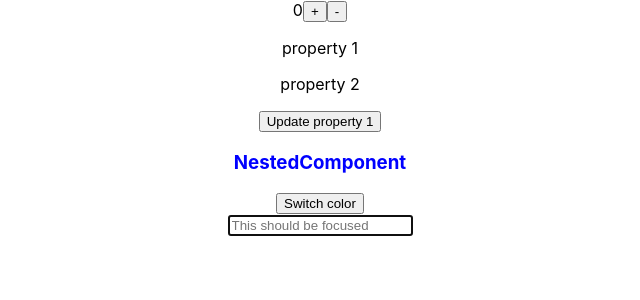
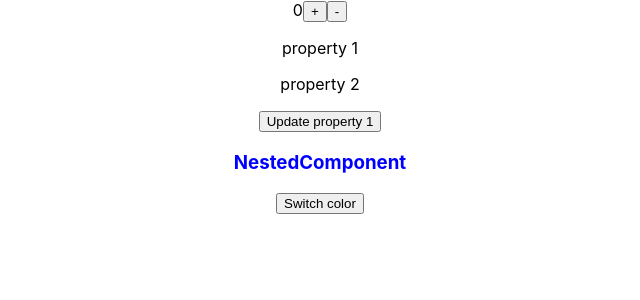
Before and after one commit to philipfabianek/react-hooks-tutorial, a React (Create React App) app: page / in a window 1280 px wide. Shown: the top 300 px of the page, without its empty margins (320-960 px from the left). Built offline with nearby package versions, Linux system fonts and the light colour scheme.

Commit message:
Revert "Episode 8"
This reverts commit c7f5b5930b4c87f7016664db06289aecb171eef2.

```diff
--- a/src/App.js
+++ b/src/App.js
@@ -1,4 +1,4 @@
-import React, { useState, useEffect, useContext, useReducer, useRef } from 'react';
+import React, { useState, useEffect, useContext, useReducer } from 'react';
 import './App.css';
 
 const ColorContext = React.createContext();
@@ -50,12 +50,6 @@ function App() {
     property1: "property 1",
     property2: "property 2",
   });
-
-  const inputElementReference = useRef(null);
-
-  useEffect(() => {
-    inputElementReference.current.focus();
-  }, []);
 
   useEffect(() => {
     console.log("useEffect");
@@ -126,12 +120,6 @@ function App() {
       }}>
         Switch color
       </button>
-      <div>
-        <input
-          ref={inputElementReference}
-          placeholder="This should be focused"
-        />
-      </div>
     </div>
     </ColorContext.Provider>
   );
```
